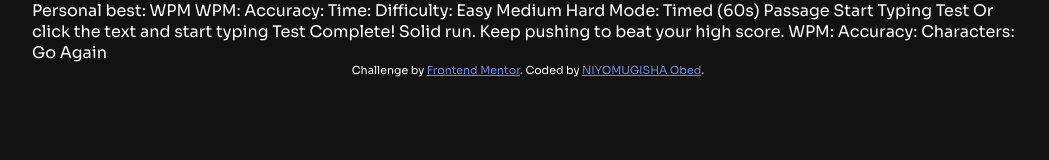
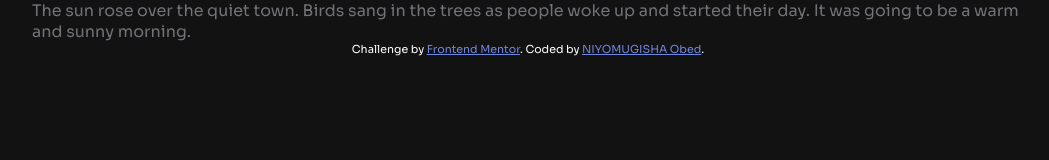
Before and after one commit to obedeveloper/typing-speed-test, an Astro site: page / in a window 1280 px wide. Shown: the whole page, without its empty margins (112-1161 px from the left). Built offline with nearby package versions, Linux system fonts and the light colour scheme; Astro itself is replaced by a stand-in of ours.

Commit message:
Add Svelte integration and implement TextArea component for typing test

```diff
--- a/astro.config.mjs
+++ b/astro.config.mjs
@@ -1,5 +1,9 @@
 // @ts-check
 import { defineConfig } from 'astro/config';
 
+import svelte from '@astrojs/svelte';
+
 // https://astro.build/config
-export default defineConfig({});
+export default defineConfig({
+  integrations: [svelte()]
+});
--- a/package.json
+++ b/package.json
@@ -9,6 +9,9 @@
     "astro": "astro"
   },
   "dependencies": {
-    "astro": "^5.17.0"
+    "@astrojs/svelte": "^7.2.5",
+    "astro": "^5.17.0",
+    "svelte": "^5.49.0",
+    "typescript": "^5.9.3"
   }
 }
--- /dev/null
+++ b/src/components/TextArea.svelte
@@ -0,0 +1,57 @@
+<script lang="ts">
+  const { passage }: { passage: string } = $props();
+
+  let textInput = $state('');
+</script>
+
+<div class="container">
+  <div>
+    {#each passage.split('') as letter, index (index)}
+      {@const letterInput = textInput.at(index)}
+
+      {#if letterInput}
+        {@const isAccurate = letterInput === letter}
+        <span class={isAccurate ? 'green' : 'red'}>{letter}</span>
+      {:else}
+        <span>{letter}</span>
+      {/if}
+    {/each}
+  </div>
+  <textarea spellcheck="false" bind:value={textInput}></textarea>
+</div>
+
+<style>
+  .container {
+    display: grid;
+    grid-template-rows: auto;
+
+    & > * {
+      grid-area: 1 / -1;
+    }
+
+    div {
+      color: var(--Neutral-500);
+    }
+  }
+
+  span.green {
+    color: var(--Green-500);
+  }
+
+  span.red {
+    color: var(--Red-500);
+    text-decoration: underline;
+  }
+
+  textarea {
+    background-color: transparent;
+    color: transparent;
+    resize: none;
+    border: none;
+    font: inherit;
+
+    &:focus {
+      outline: none;
+    }
+  }
+</style>
--- a/src/pages/index.astro
+++ b/src/pages/index.astro
@@ -1,5 +1,7 @@
 ---
 import '../styles.css';
+import passages from '../lib/data.json';
+import TextArea from '../components/TextArea.svelte';
 ---
 
 <!doctype html>
@@ -17,26 +19,7 @@ import '../styles.css';
     <title>Frontend Mentor | Typing Speed Test</title>
   </head>
   <body>
-    Personal best: <!-- PB --> WPM WPM: <!-- WPM -->
-    Accuracy: <!-- Accuracy -->
-    Time: <!-- Time -->
-
-    Difficulty: Easy Medium Hard Mode: Timed (60s) Passage
-
-    <!-- Passage -->
-
-    Start Typing Test Or click the text and start typing
-
-    <!-- Test Complete Start -->
-
-    Test Complete! Solid run. Keep pushing to beat your high score. WPM: <!-- WPM -->
-    Accuracy: <!-- Accuracy -->
-    Characters: <!-- Correct/Incorrect -->
-
-    Go Again
-
-    <!-- Test Complete End -->
-
+    <TextArea passage={passages.easy[0].text} client:load />
     <div class="attribution">
       Challenge by
       <a href="https://www.frontendmentor.io?ref=challenge">
--- /dev/null
+++ b/svelte.config.js
@@ -0,0 +1,5 @@
+import { vitePreprocess } from '@astrojs/svelte';
+
+export default {
+	preprocess: vitePreprocess(),
+}
```
Also changed, not shown: pnpm-lock.yaml.
